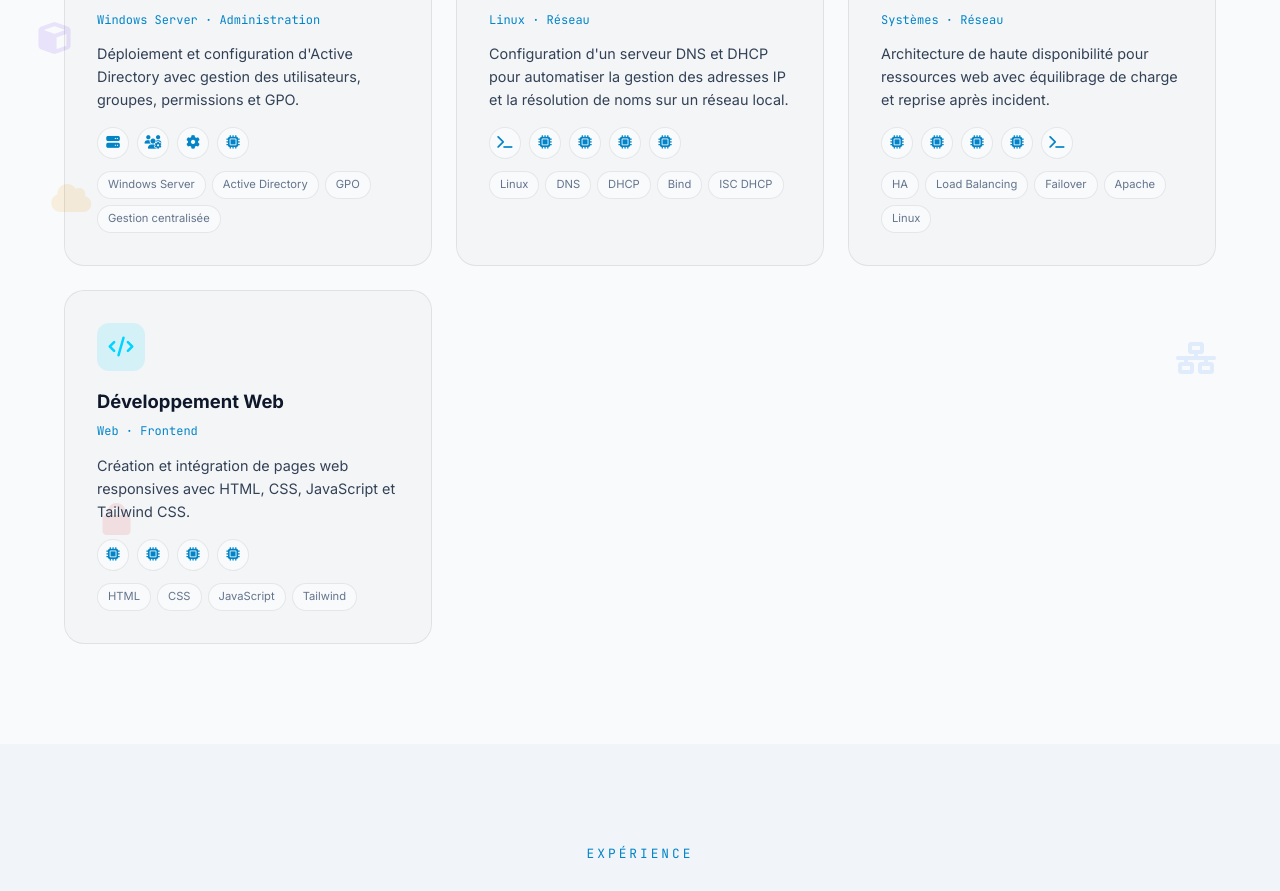
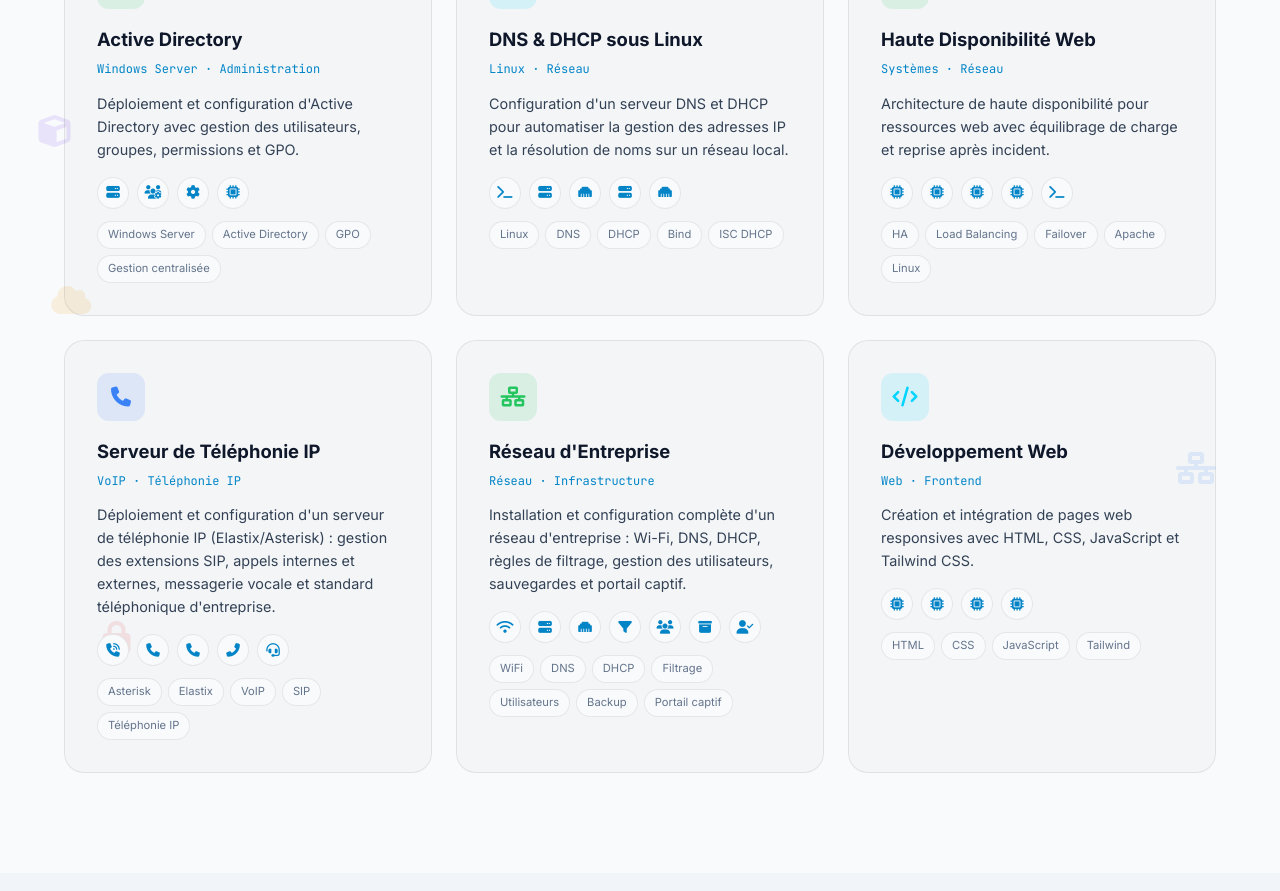
Before and after one commit to daryldjeugang-dot/Portfolio_Divane, a React (Vite) app: page / in a window 1280 px wide. Shown: the part 3840-4731 px from the top of the page. Built offline with nearby package versions, Linux system fonts and the light colour scheme.

Commit message:
Add IP telephony server and enterprise network projects

```diff
--- a/src/components/Projects.jsx
+++ b/src/components/Projects.jsx
@@ -56,6 +56,12 @@ const techIconMap = {
   'Active Directory': 'fa-users-gear', 'Windows Server': 'fa-server',
   'Administration': 'fa-screwdriver-wrench', 'GPO': 'fa-gear', 'Politiques': 'fa-file-shield',
   'Docker': 'fa-cubes', 'VirtualBox': 'fa-cube',
+  'VoIP': 'fa-phone', 'SIP': 'fa-phone-flip', 'Téléphonie IP': 'fa-headset',
+  'IP Telephony': 'fa-headset', 'Asterisk': 'fa-phone-volume', 'Elastix': 'fa-phone',
+  'WiFi': 'fa-wifi', 'Backup': 'fa-box-archive', 'Sauvegarde': 'fa-box-archive',
+  'Portail captif': 'fa-user-check', 'Captive Portal': 'fa-user-check',
+  'Utilisateurs': 'fa-users', 'Users': 'fa-users',
+  'DNS': 'fa-server', 'DHCP': 'fa-ethernet', 'Bind': 'fa-server', 'ISC DHCP': 'fa-ethernet',
   'Python': 'fa-code', 'Linux': 'fa-terminal', 'Ubuntu': 'fa-terminal',
   'Git': 'fa-code-branch', 'GitHub': 'fa-code-branch',
   'Déploiement': 'fa-cloud-arrow-up', 'Deployment': 'fa-cloud-arrow-up',
--- a/src/locales/en.json
+++ b/src/locales/en.json
@@ -51,7 +51,7 @@
       {
         "icon": "fa-network-wired",
         "title": "Networks",
-        "items": ["TCP/IP", "IPv4", "VLAN", "Routing", "DNS", "DHCP", "NAT", "VPN", "Firewall", "High Availability", "Network Cabling", "Network Administration", "Network Troubleshooting", "HTTP/HTTPS", "SSH", "FTP", "Cisco Packet Tracer", "GNS3"]
+        "items": ["TCP/IP", "IPv4", "VLAN", "Routing", "DNS", "DHCP", "NAT", "VPN", "Firewall", "High Availability", "Network Cabling", "Network Administration", "Network Troubleshooting", "HTTP/HTTPS", "SSH", "FTP", "Cisco Packet Tracer", "GNS3", "VoIP", "IP Telephony", "Wi-Fi", "Captive Portal", "Backup"]
       },
       {
         "icon": "fa-server",
@@ -122,6 +122,22 @@
         "tech": "Systems · Network",
         "desc": "High-availability architecture for web resources with load balancing and disaster recovery.",
         "tags": ["HA", "Load Balancing", "Failover", "Apache", "Linux"]
+      },
+      {
+        "icon": "fa-phone",
+        "color": "#3b82f6",
+        "title": "IP Telephony Server",
+        "tech": "VoIP · IP Telephony",
+        "desc": "Deployment and configuration of an IP telephony server (Elastix/Asterisk): SIP extension management, internal and external calls, voicemail, and a corporate phone switchboard.",
+        "tags": ["Asterisk", "Elastix", "VoIP", "SIP", "IP Telephony"]
+      },
+      {
+        "icon": "fa-network-wired",
+        "color": "#22c55e",
+        "title": "Enterprise Network",
+        "tech": "Network · Infrastructure",
+        "desc": "Complete installation and configuration of an enterprise network: Wi-Fi, DNS, DHCP, filtering rules, user management, backups and captive portal.",
+        "tags": ["WiFi", "DNS", "DHCP", "Filtering", "Users", "Backup", "Captive Portal"]
       },
       {
         "icon": "fa-code",
--- a/src/locales/fr.json
+++ b/src/locales/fr.json
@@ -51,7 +51,7 @@
       {
         "icon": "fa-network-wired",
         "title": "Réseaux",
-        "items": ["TCP/IP", "IPv4", "VLAN", "Routage", "DNS", "DHCP", "NAT", "VPN", "Pare-feu", "Haute disponibilité", "Câblage réseau", "Administration réseau", "Dépannage réseau", "HTTP/HTTPS", "SSH", "FTP", "Cisco Packet Tracer", "GNS3"]
+        "items": ["TCP/IP", "IPv4", "VLAN", "Routage", "DNS", "DHCP", "NAT", "VPN", "Pare-feu", "Haute disponibilité", "Câblage réseau", "Administration réseau", "Dépannage réseau", "HTTP/HTTPS", "SSH", "FTP", "Cisco Packet Tracer", "GNS3", "VoIP", "Téléphonie IP", "Wi-Fi", "Portail captif", "Sauvegarde"]
       },
       {
         "icon": "fa-server",
@@ -122,6 +122,22 @@
         "tech": "Systèmes · Réseau",
         "desc": "Architecture de haute disponibilité pour ressources web avec équilibrage de charge et reprise après incident.",
         "tags": ["HA", "Load Balancing", "Failover", "Apache", "Linux"]
+      },
+      {
+        "icon": "fa-phone",
+        "color": "#3b82f6",
+        "title": "Serveur de Téléphonie IP",
+        "tech": "VoIP · Téléphonie IP",
+        "desc": "Déploiement et configuration d'un serveur de téléphonie IP (Elastix/Asterisk) : gestion des extensions SIP, appels internes et externes, messagerie vocale et standard téléphonique d'entreprise.",
+        "tags": ["Asterisk", "Elastix", "VoIP", "SIP", "Téléphonie IP"]
+      },
+      {
+        "icon": "fa-network-wired",
+        "color": "#22c55e",
+        "title": "Réseau d'Entreprise",
+        "tech": "Réseau · Infrastructure",
+        "desc": "Installation et configuration complète d'un réseau d'entreprise : Wi-Fi, DNS, DHCP, règles de filtrage, gestion des utilisateurs, sauvegardes et portail captif.",
+        "tags": ["WiFi", "DNS", "DHCP", "Filtrage", "Utilisateurs", "Backup", "Portail captif"]
       },
       {
         "icon": "fa-code",
```
